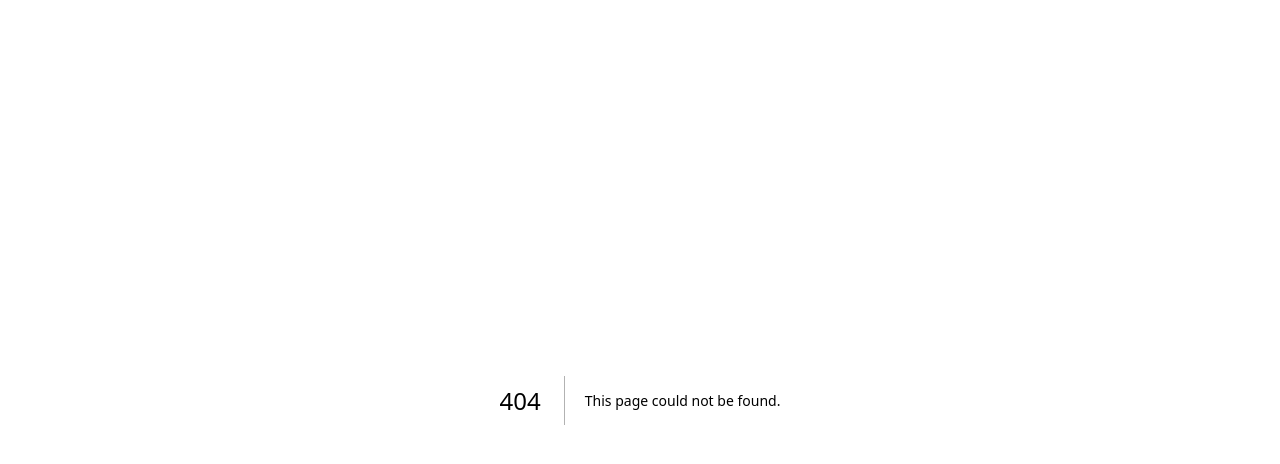
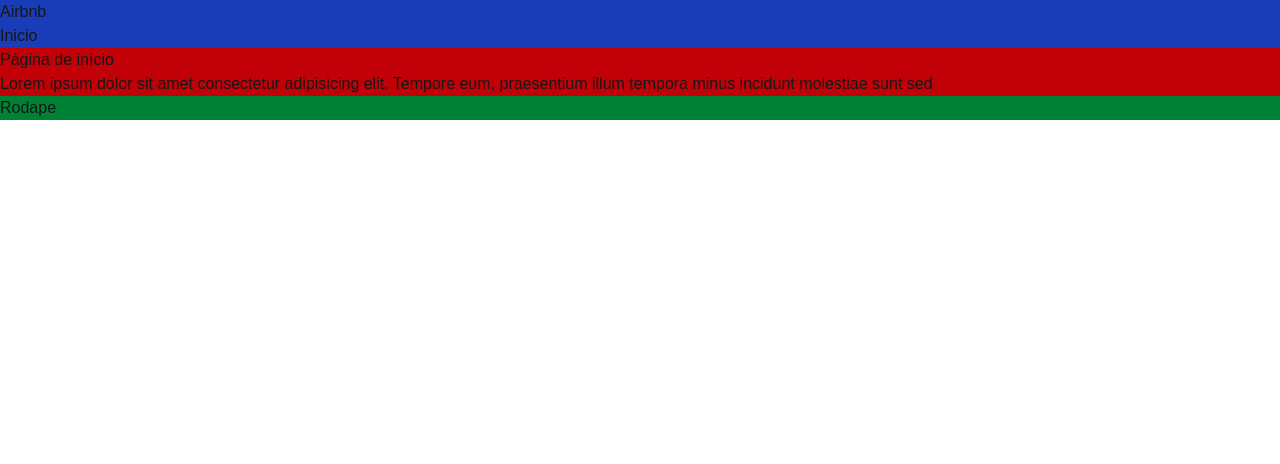
Before and after one commit to gabrielhdantaspimentel/Full-Stack-Web-com-Node-JavaScript-e-TypeScript, a Next.js app in the folder Section 30 - React/react-fundamentos/: page /inicio in a window 1280 px wide. Before the commit this address had no page. Shown: the top 464 px of the page. Built offline with nearby package versions, Linux system fonts and the light colour scheme.

Commit message:
Aula 321 - Componente com filho (children )

```diff
--- /dev/null
+++ b/Section 30 - React/react-fundamentos/src/app/inicio/page.tsx
@@ -0,0 +1,22 @@
+import { Acomodacao, Cabecalho, Menu, Rodape, Conteudo } from "@/components/interface"
+
+export default function Pagina(){
+    const nome = 'Gabriel'
+
+    return (
+        <div>
+            <Cabecalho
+            titulo="Airbnb"
+            subtitulo="Inicio"
+            />
+
+            <Conteudo titulo="Página Início">
+                <h1>Página de início</h1>
+                <p>Lorem ipsum dolor sit amet consectetur adipisicing elit. Tempore eum, praesentium illum tempora minus incidunt molestiae sunt sed</p>
+            </Conteudo>
+
+            <Rodape />
+
+        </div>
+    )
+}
--- a/Section 30 - React/react-fundamentos/src/app/principal/page.tsx
+++ /dev/null
@@ -1,15 +0,0 @@
-import { Acomodacao, Cabecalho, Menu } from "@/components/interface"
-
-export default function Pagina(){
-    const nome = 'Gabriel'
-
-    return (
-        <div>
-            {Cabecalho()}
-            <hr />
-            {Acomodacao()}
-            <hr />
-            {nome}
-        </div>
-    )
-}
--- a/Section 30 - React/react-fundamentos/src/components/interface.tsx
+++ b/Section 30 - React/react-fundamentos/src/components/interface.tsx
@@ -19,11 +19,26 @@ export function Menu(){
 
 export function Cabecalho( props: any ){
     return (
-        <div className="bg-blue-700">
-            <h1>Logo</h1>
+        <div className="bg-blue-800">
             <p>{props.titulo}</p>
-            <p>{props.preco}</p>
-            {Menu()}
+            <p>{props.subtitulo}</p>
         </div>
     )
 }
+
+export function Rodape(){
+    return (
+        <div className="bg-green-700">
+            <p>Rodape</p>
+        </div>
+    )
+}
+
+export function Conteudo( props: any ){
+    console.log(props)
+    return (
+        <div className="bg-red-700">
+            {props.children}
+        </div>
+    )
+}
```
